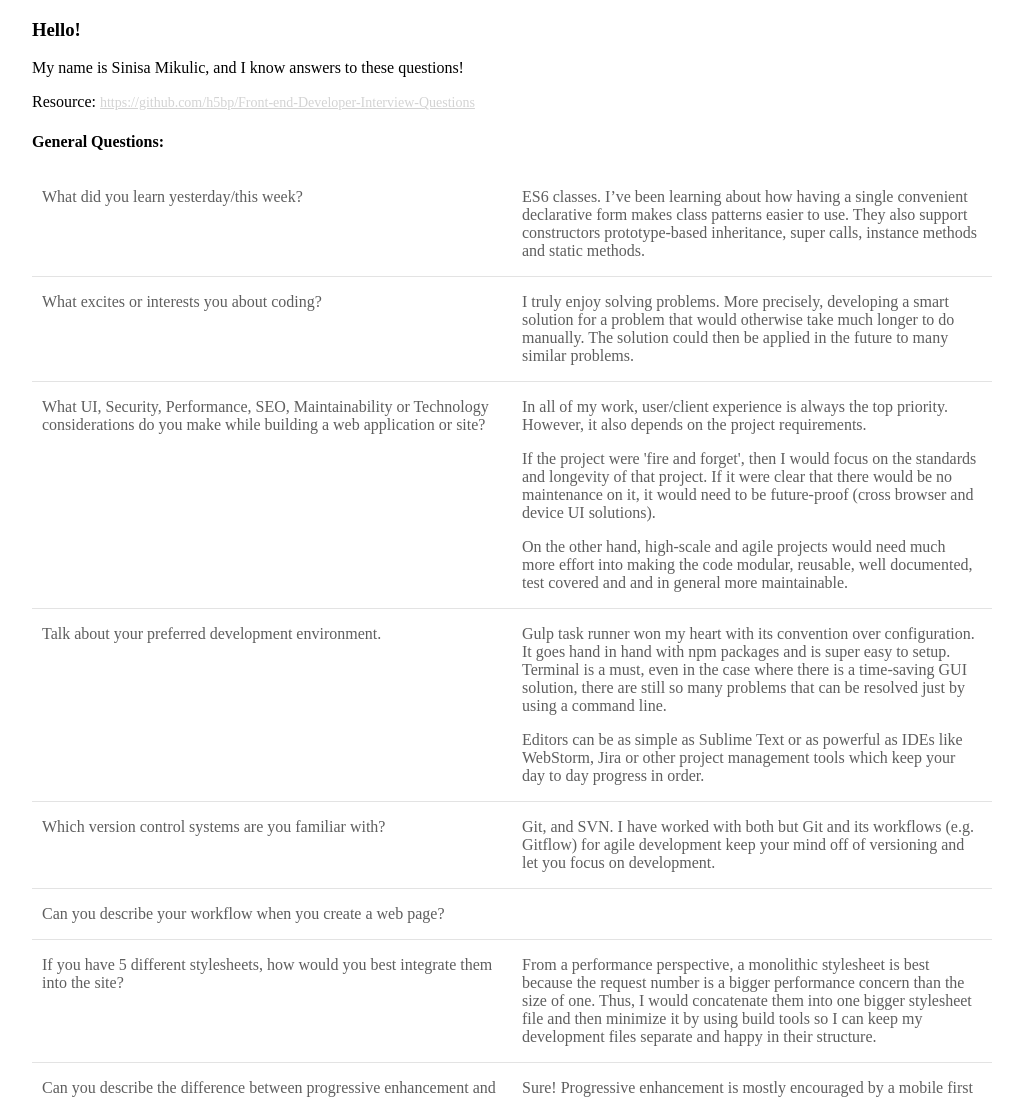
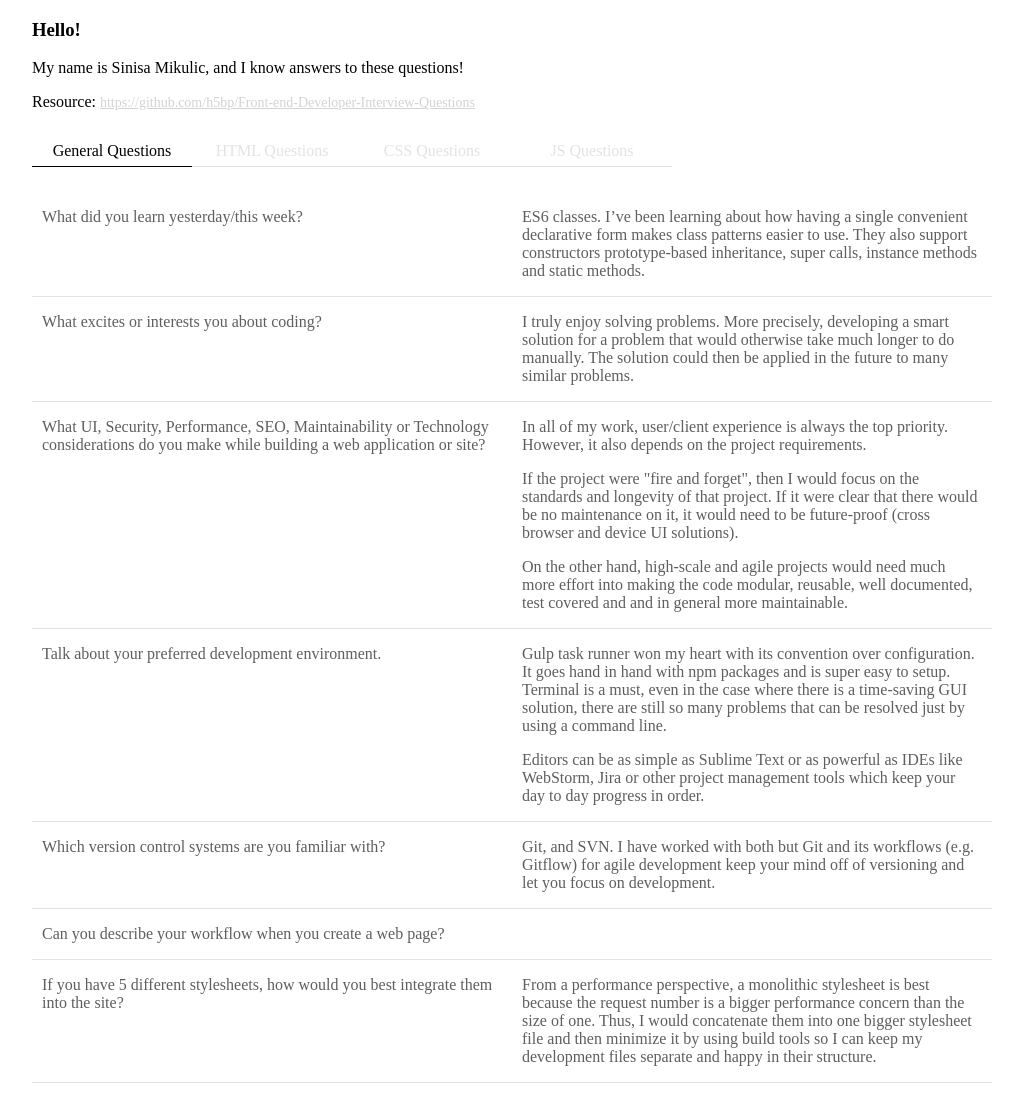
Before and after one commit to smikulic/smikulic.github.io, a website: page index.html in a window 1280 px wide. Shown: the top 1097 px of the page, without its empty margins (128-1151 px from the left). Drawn offline with Linux system fonts and the light colour scheme.

Commit message:
tabs feature, component based structure, data sets in objects

```diff
--- a/index.html
+++ b/index.html
@@ -4,55 +4,17 @@
   	<meta charset="UTF-8">
   	<title>Siniša Mikulić - Personal web site</title>
   	<link rel="stylesheet" type="text/css" href="styles/main.css">
+
 </head>
 <body>
-  	<h3>Hello!</h3>
-  	<p>My name is Sinisa Mikulic, and I know answers to these questions!</p>
-  	<p>Resource: <a href="https://github.com/h5bp/Front-end-Developer-Interview-Questions" class="resource-link">https://github.com/h5bp/Front-end-Developer-Interview-Questions</a></p>
+	<div id="app"></div>
 
-  	<h4>General Questions:</h4>
+	<script type="text/javascript" src="scripts/dataSets.js"></script>
+	<script type="text/javascript" src="scripts/components.js"></script>
+	<script type="text/javascript" src="scripts/app.js"></script>
+  	<!--
+
   	<table>
-  		<tr>
-  			<td><p>What did you learn yesterday/this week?</p></td>
-  			<td><p>ES6 classes. I’ve been learning about how having a single convenient declarative form makes class patterns easier to use. They also support constructors prototype-based inheritance, super calls, instance methods and static methods.</p></td>
-  		</tr>
-		<tr>
-		  	<td><p>What excites or interests you about coding?</p></td>
-		  	<td><p>I truly enjoy solving problems. More precisely, developing a smart solution for a problem that would otherwise take much longer to do manually. The solution could then be applied in the future to many similar problems.</p></td>
-	  	</tr>
-	  	<tr>
-		  	<td><p>What UI, Security, Performance, SEO, Maintainability or Technology considerations do you make while building a web application or site?</p></td>
-		  	<td>
-		  		<p>In all of my work, user/client experience is always the top priority.  However, it also depends on the project requirements.</p>
-		  		<p>If the project were 'fire and forget', then I would focus on the standards and longevity of that project.  If it were clear that there would be no maintenance on it, it would need to be future-proof (cross browser and device UI solutions).</p>
-		  		<p>On the other hand, high-scale and agile projects would need much more effort into making the code modular, reusable, well documented, test covered and and in general more maintainable.</p>
-		  	</td>
-	  	</tr>
-	  	<tr>
-		  	<td><p>Talk about your preferred development environment.</p></td>
-		  	<td>
-		  		<p>Gulp task runner won my heart with its convention over configuration. It goes hand in hand with npm packages and is super easy to setup. Terminal is a must, even in the case where there is a time-saving GUI solution, there are still so many problems that can be resolved just by using a command line.</p>
-		  		<p>Editors can be as simple as Sublime Text or as powerful as IDEs like WebStorm, Jira or other project management tools which keep your day to day progress in order.</p>
-		  	</td>
-	  	</tr>
-	  	<tr>
-		  	<td><p>Which version control systems are you familiar with?</p></td>
-		  	<td>
-		  		<p>Git, and SVN. I have worked with both but Git and its workflows (e.g. Gitflow) for agile development keep your mind off of versioning and let you focus on development.</p>
-		  	</td>
-	  	</tr>
-	  	<tr>
-		  	<td><p>Can you describe your workflow when you create a web page?</p></td>
-		  	<td>
-
-		  	</td>
-	  	</tr>
-	  	<tr>
-		  	<td><p>If you have 5 different stylesheets, how would you best integrate them into the site?</p></td>
-		  	<td>
-		  		<p>From a performance perspective, a monolithic stylesheet is best because the request number is a bigger performance concern than the size of one. Thus, I would concatenate them into one bigger stylesheet file and then minimize it by using build tools so I can keep my development files separate and happy in their structure.</p>
-		  	</td>
-	  	</tr>
 	  	<tr>
 		  	<td><p>Can you describe the difference between progressive enhancement and graceful degradation?</p></td>
 		  	<td>
@@ -529,6 +491,6 @@
   			<td><p>What is the difference between call stack and task queue?</p></td>
   			<td><p></p></td>
   		</tr>
-  	</table>
+  	</table>-->
 </body>
 </html>
--- /dev/null
+++ b/scripts/app.js
@@ -0,0 +1,23 @@
+/*
+ * Build app
+************************************ */
+
+var headerSection;
+var tabsSection;
+var questionsAndAnswersSection;
+
+function reload() {
+	headerSection = headerComponent();
+	tabsSection = tabsComponent();
+	questionsAndAnswersSection = questionsAndAnswersComponent();
+
+	app.innerHTML = '';
+	app.innerHTML += headerSection;
+	app.innerHTML += tabsSection;
+	app.innerHTML += questionsAndAnswersSection;
+}
+
+
+// App initialization
+var app = document.getElementById('app');
+reload();
--- /dev/null
+++ b/scripts/components.js
@@ -0,0 +1,76 @@
+/*
+ * Components
+************************************ */
+
+// Header Component
+var headerComponent = function() {
+	var content;
+	var resource = headerData.resource;
+
+	content = '<h3>'+ headerData.title +'</h3> \
+					<p>'+ headerData.welcomeMessage +'</p> \
+			  		<p>Resource: \
+			  			<a href="'+ resource +'" class="resource-link">'+ resource +'</a> \
+			  		</p>';
+
+
+	return content;
+};
+
+// Tabs Component
+var tabsComponent = function() {
+	var content;
+	var questionSets = questionsAndAnswersData.questionSets;
+	var questionSetsLength = questionSets.length;
+	var tabs = '';
+
+	_handleClick = function(event) {
+		questionsAndAnswersData.activeSet = event.target.id;
+		reload();
+	}
+
+	var i = 0;
+	for (; i < questionSetsLength; i++) {
+		var cx = 'tab';
+
+		if (questionSets[i].id === questionsAndAnswersData.activeSet) {
+			cx += ' active';
+		}
+
+		tabs += '<div id="'+ questionSets[i].id +'" class="'+ cx +'" onClick="_handleClick(event)">'+ questionSets[i].name +'</div>';
+	};
+
+	content = '<div class="tabs">'+ tabs +'</div>';
+
+
+	return content;
+};
+
+// QuestionsAndAnswers Component
+var questionsAndAnswersComponent = function() {
+	var content;
+	var questionsAndAnswers = questionsAndAnswersData[questionsAndAnswersData.activeSet] || 0;
+	var questionsAndAnswersLength = questionsAndAnswers.length;
+	var row = '';
+
+	var i = 0;
+	for (; i < questionsAndAnswersLength; i++) {
+		var answerParagraphs = '';
+		var answerParagraphsLength = questionsAndAnswers[i].answer.length;
+
+		var j = 0;
+		for (; j < answerParagraphsLength; j++) {
+			answerParagraphs += '<p>'+ questionsAndAnswers[i].answer[j] +'</p>';
+		};
+
+		row += '<tr> \
+					<td><p>'+ questionsAndAnswers[i].question +'</p></td> \
+  					<td>'+ answerParagraphs +'</td> \
+				</tr>';
+	};
+
+	content = '<table>'+ row +'</table>';
+
+
+	return content;
+};
--- /dev/null
+++ b/scripts/dataSets.js
@@ -0,0 +1,81 @@
+/*
+ * Data sets
+************************************ */
+var headerData = {
+	title: 'Hello!',
+	welcomeMessage: 'My name is Sinisa Mikulic, and I know answers to these questions!',
+	resource: 'https://github.com/h5bp/Front-end-Developer-Interview-Questions'
+
+};
+var questionsAndAnswersData = {
+	activeSet: 'generalQuestions',
+	questionSets: [
+		{id: "generalQuestions", name: "General Questions"},
+		{id: "htmlQuestions", name: "HTML Questions"},
+		{id: "cssQuestions", name: "CSS Questions"},
+		{id: "jsQuestions", name: "JS Questions"}
+	],
+	generalQuestions: [
+		{
+			id: 1,
+			question: 'What did you learn yesterday/this week?',
+			answer: [
+				'ES6 classes. I’ve been learning about how having a single convenient declarative form makes class patterns easier to use. They also support constructors prototype-based inheritance, super calls, instance methods and static methods.'
+			]
+		},
+		{
+			id: 2,
+			question: 'What excites or interests you about coding?',
+			answer: [
+				'I truly enjoy solving problems. More precisely, developing a smart solution for a problem that would otherwise take much longer to do manually. The solution could then be applied in the future to many similar problems.'
+			]
+		},
+		{
+			id: 3,
+			question: 'What UI, Security, Performance, SEO, Maintainability or Technology considerations do you make while building a web application or site?',
+			answer: [
+				'In all of my work, user/client experience is always the top priority.  However, it also depends on the project requirements.',
+				'If the project were "fire and forget", then I would focus on the standards and longevity of that project.  If it were clear that there would be no maintenance on it, it would need to be future-proof (cross browser and device UI solutions).',
+				'On the other hand, high-scale and agile projects would need much more effort into making the code modular, reusable, well documented, test covered and and in general more maintainable.'
+			]
+		},
+		{
+			id: 4,
+			question: 'Talk about your preferred development environment.',
+			answer: [
+				'Gulp task runner won my heart with its convention over configuration. It goes hand in hand with npm packages and is super easy to setup. Terminal is a must, even in the case where there is a time-saving GUI solution, there are still so many problems that can be resolved just by using a command line.',
+				'Editors can be as simple as Sublime Text or as powerful as IDEs like WebStorm, Jira or other project management tools which keep your day to day progress in order.'
+			]
+		},
+		{
+			id: 5,
+			question: 'Which version control systems are you familiar with?',
+			answer: [
+				'Git, and SVN. I have worked with both but Git and its workflows (e.g. Gitflow) for agile development keep your mind off of versioning and let you focus on development.'
+			]
+		},
+		{
+			id: 6,
+			question: 'Can you describe your workflow when you create a web page?',
+			answer: [
+				''
+			]
+		},
+		{
+			id: 7,
+			question: 'If you have 5 different stylesheets, how would you best integrate them into the site?',
+			answer: [
+				'From a performance perspective, a monolithic stylesheet is best because the request number is a bigger performance concern than the size of one. Thus, I would concatenate them into one bigger stylesheet file and then minimize it by using build tools so I can keep my development files separate and happy in their structure.'
+			]
+		}
+	],
+	htmlQuestions: [
+		{
+			id: 17,
+			question: 'set2?',
+			answer: [
+				'YES!'
+			]
+		}
+	]
+};
--- a/styles/main.css
+++ b/styles/main.css
@@ -21,3 +21,23 @@ table td {
 	text-decoration: underline;
 	text-transform: italic;
 }
+
+/* Utilities */
+.tabs {
+	margin: 25px 0;
+}
+.tabs .tab {
+    display: inline-block;
+    width: 160px;
+    height: 30px;
+    line-height: 29px;
+    text-align: center;
+    color: #e3e3e3;
+    border-bottom: 1px solid #e3e3e3;
+    cursor: pointer;
+}
+.tabs .tab:hover,
+.tabs .tab.active {
+    color: black;
+    border-bottom: 1px solid black;
+}
```
